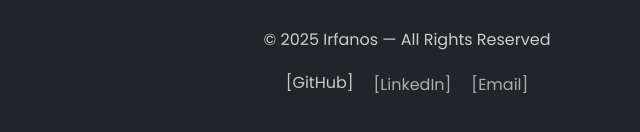
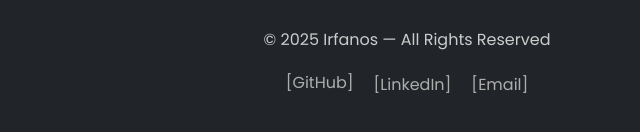
Before and after one commit to HMIC1/IrfanOs, a plain HTML site: page signup.html in a window 1280 px wide. In both pictures the pointer is over the link 552 px from the left and 747 px from the top of the page. Shown: the part 662-794 px from the top of the page, 233-873 px from the left. Drawn offline with Linux system fonts and the light colour scheme.

Commit message:
Update style.css

```diff
--- a/style.css
+++ b/style.css
@@ -227,8 +227,7 @@ main { flex-grow: 1; }
     transition: color 0.3s ease, transform 0.3s ease;
 }
 .footer-links a:hover {
-    transform: translateY(-2px);
-    filter: brightness(1.15); /* Brighten color on hover */
+    transform: translateY(-2px); /* Moves the icon up */
 }
 /* --- Social Icon Brand Colors --- */
 .footer-links .github:hover { color: #ffffff; }
```
